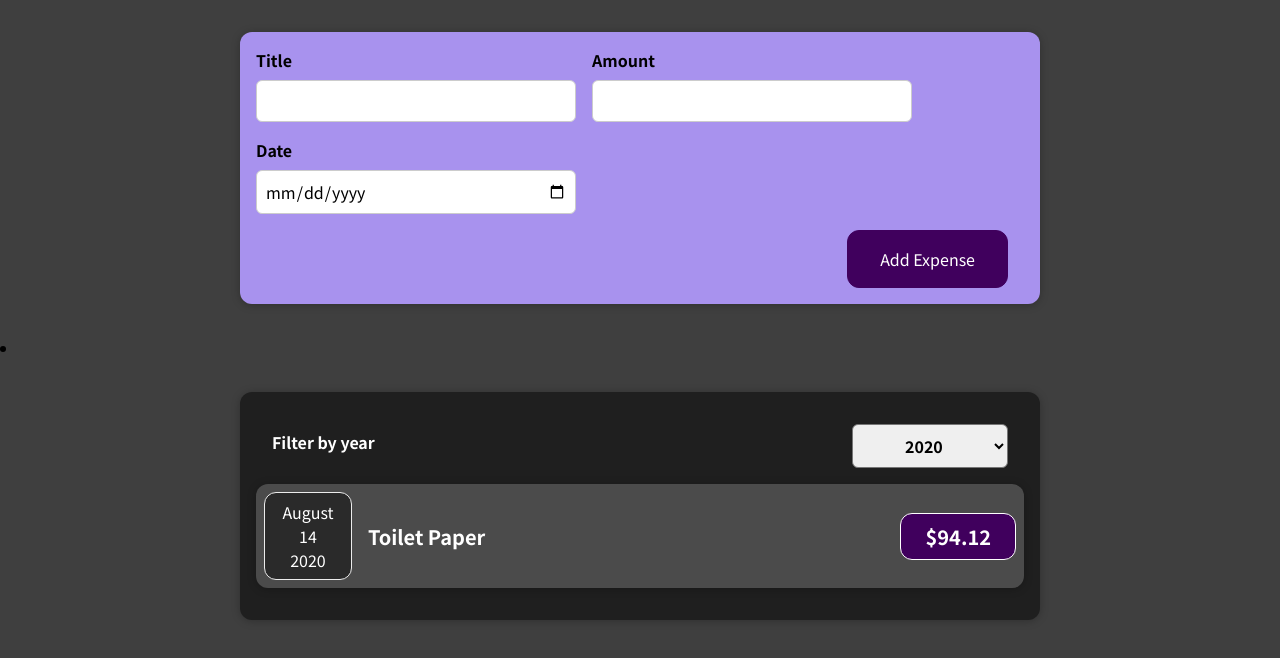
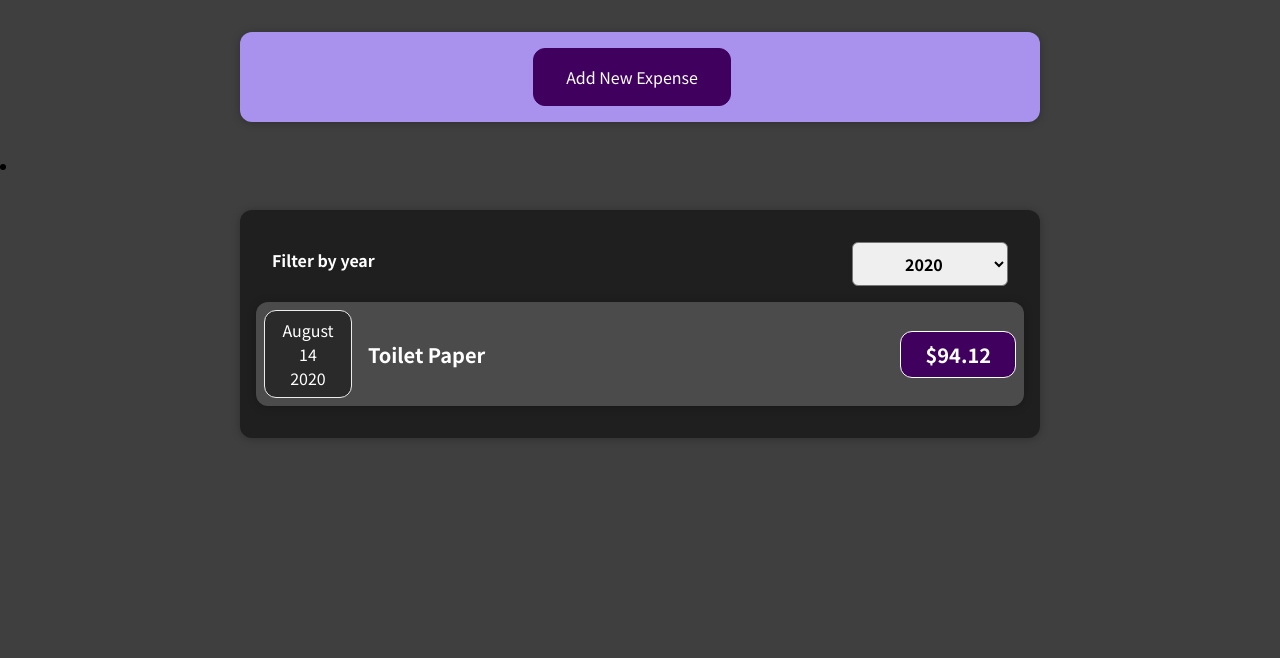
Before and after one commit to filipecamargos/React-App-Expenser-Tracker, a React (Create React App) app: page / in a window 1280 px wide. Shown: the top 658 px of the page. Built offline with nearby package versions, Linux system fonts and the light colour scheme.

Commit message:
Showing the form dynamically

```diff
--- a/src/components/NewExpense/ExpenseForm.js
+++ b/src/components/NewExpense/ExpenseForm.js
@@ -71,6 +71,7 @@
         </div>
       </div>
       <div className="new-expense__actions">
+        <button type="button" onClick={props.onCancel}>Cancel</button>
         <button type="submit">Add Expense</button>
       </div>
     </form>
--- a/src/components/NewExpense/NewExpense.js
+++ b/src/components/NewExpense/NewExpense.js
@@ -1,9 +1,13 @@
-import React from "react";
+import React, {useState} from "react";
 
 import ExpenseForm from "./ExpenseForm";
 import "./NewExpense.css";
 
 const NewExpense = (props) => {
+  //state to handle if the form should be shown
+  const [isEditing, setIsEditing] = useState(false);
+
+  //handles the to save the new expensed added by the user
   const saveExpenseDataHandler = (passedExpenseData) => {
     const expenseData = {
       ...passedExpenseData,
@@ -12,11 +16,24 @@
 
     //Call the add Expense to add to the list
     props.onAddExpense(expenseData);
+
+    setIsEditing(false);
+  };
+
+  //Activate the editing mode
+  const startEditngHandler = () => {
+    setIsEditing(true);
+  };
+
+  //Deactivate the editing mode
+  const stopEditingHandler = () => {
+    setIsEditing(false);
   };
 
   return (
     <div className="new-expense">
-      <ExpenseForm onSaveExpenseData={saveExpenseDataHandler} />
+      {!isEditing && <button onClick={startEditngHandler}>Add New Expense</button>}
+      {isEditing && <ExpenseForm onSaveExpenseData={saveExpenseDataHandler} onCancel={stopEditingHandler}/>}
     </div>
   );
 };
```
